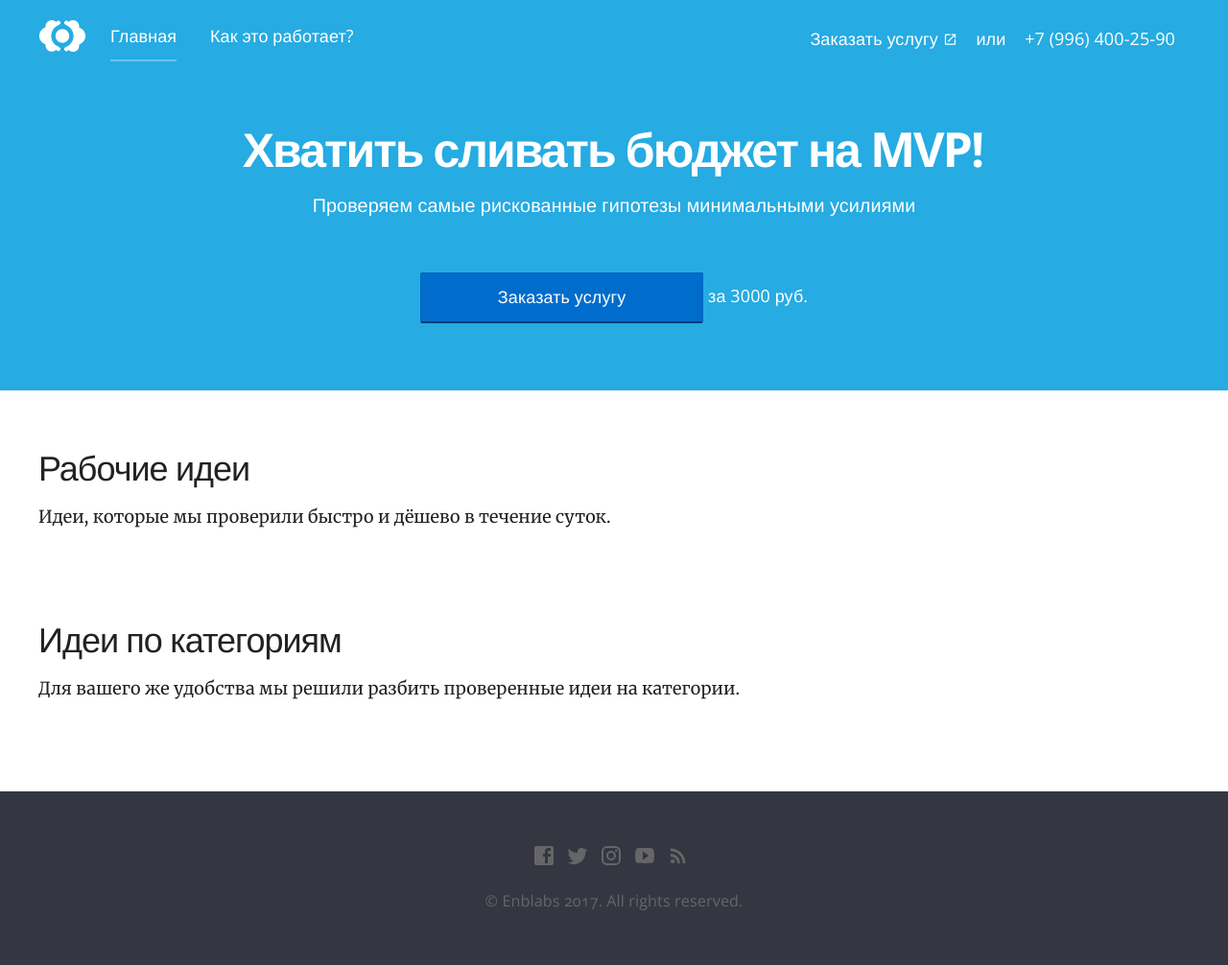
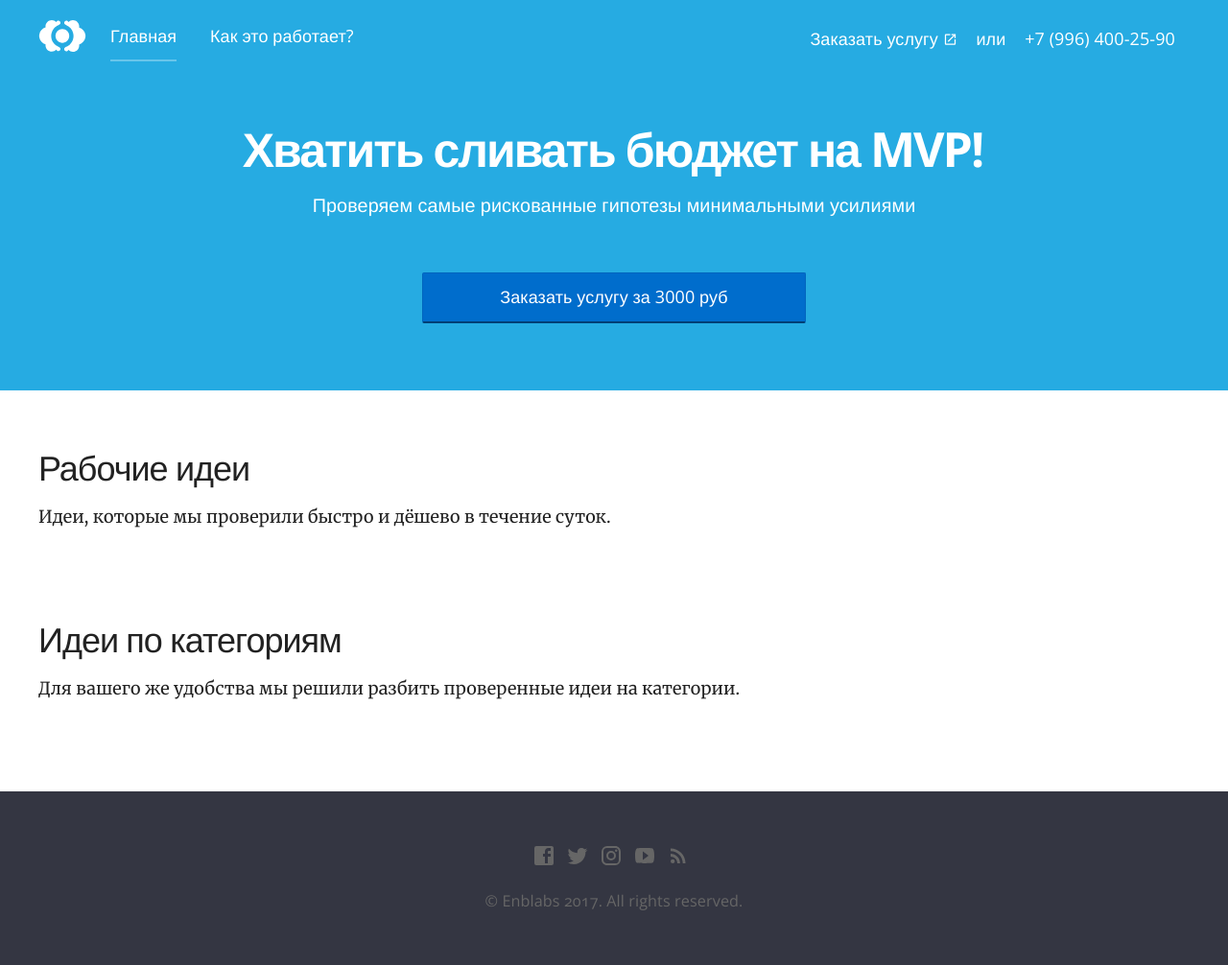
Before and after one commit to RakhimyanTim/digital-marketing.github.io, a Jekyll site: the page built from index.html, in a window 1280 px wide. Shown: the whole page at 96% size. Built offline with Jekyll 4.4.1, drawn with Linux system fonts in a browser that asks for light colours; nearby versions of some CDN libraries.

Commit message:
Updated '_includes/search.html' via CloudCannon

```diff
--- a/_includes/search.html
+++ b/_includes/search.html
@@ -1,2 +1,2 @@
 <form action="{{ site.baseurl }}/search/" method="get">
-	<div><a href="#" class="btn btn-large btn-primary sign-up">Заказать услугу</a> за 3000 руб.</div>
+	<div><a href="#" class="btn btn-large btn-primary sign-up">Заказать услугу за 3000 руб</a></div>
```
